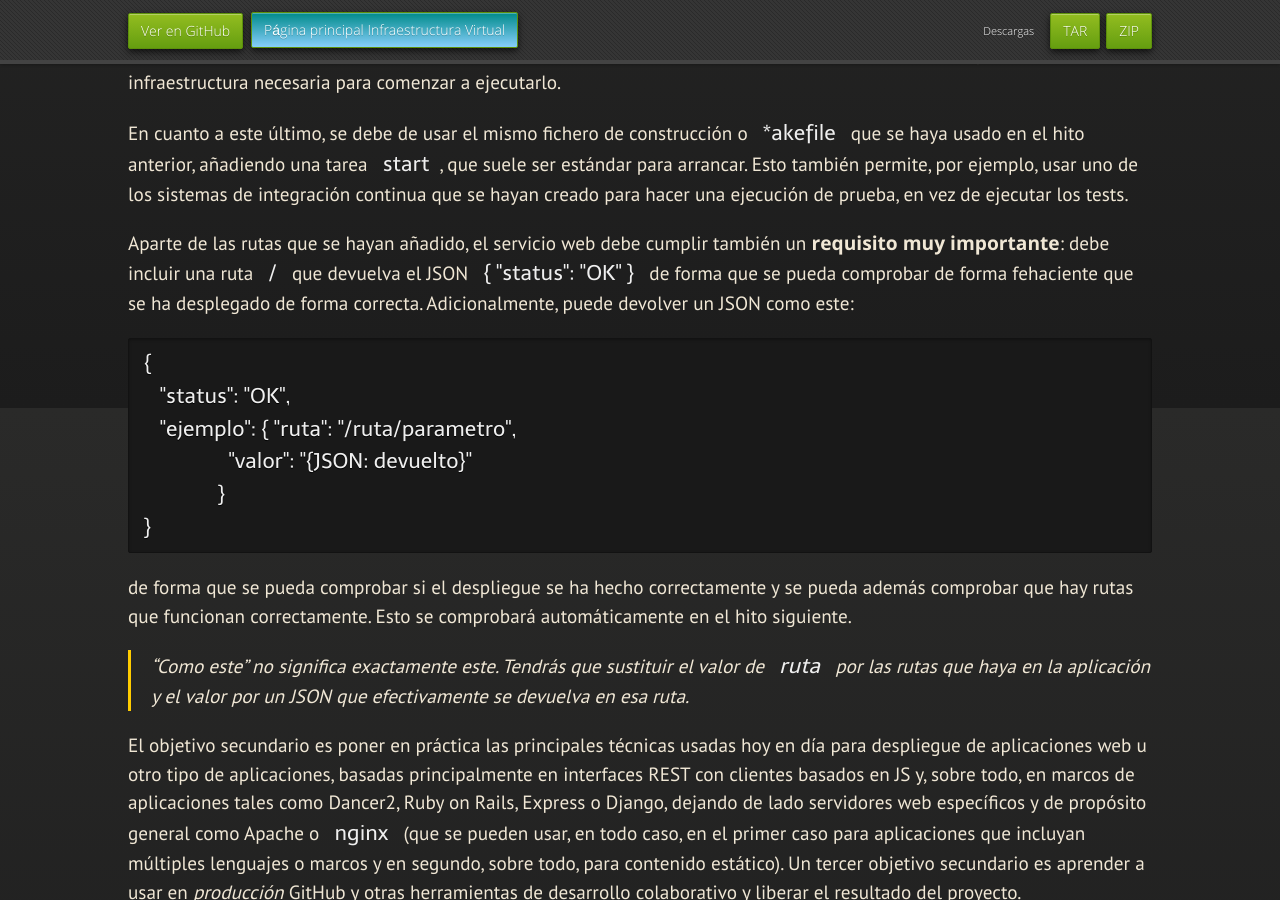
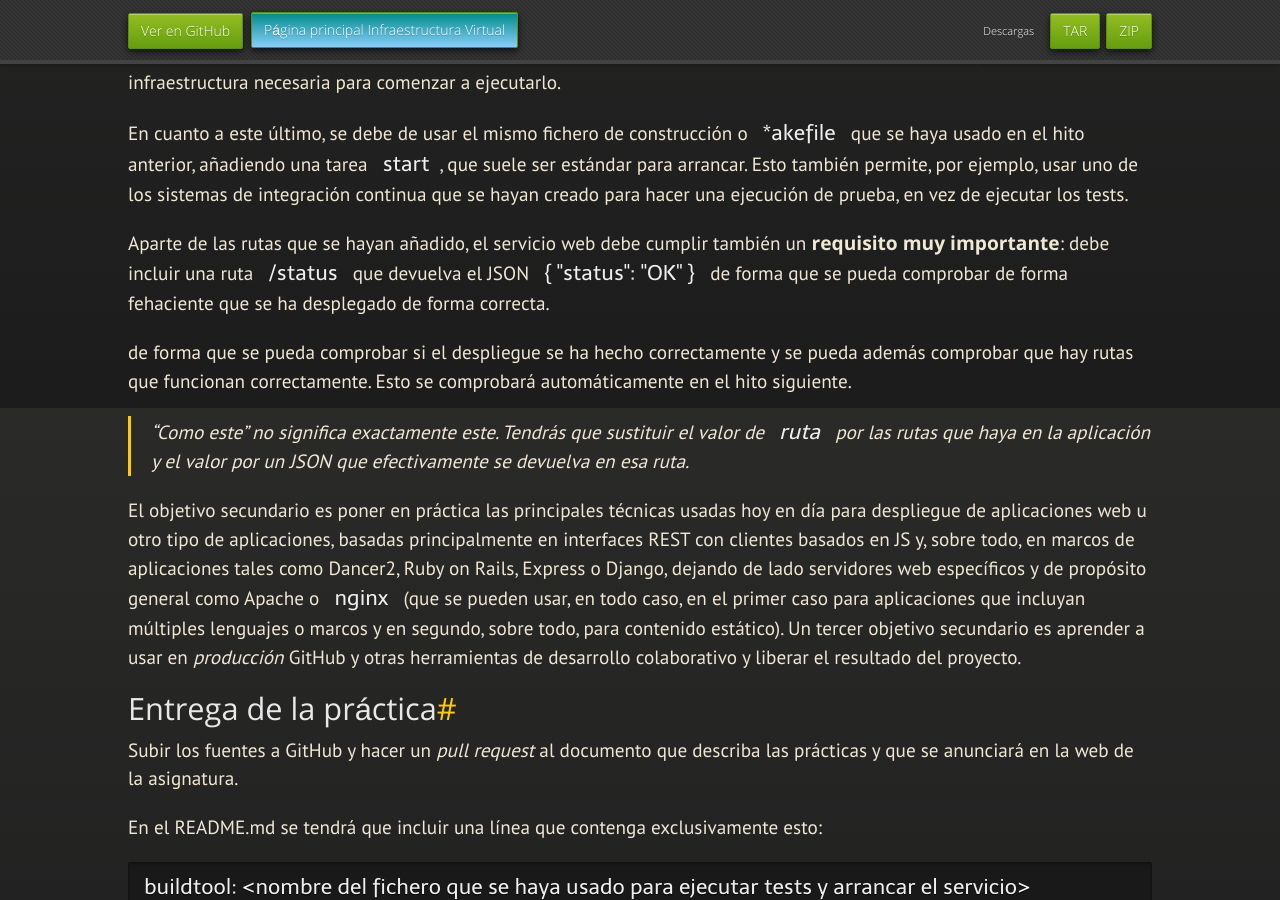
Before and after one commit to JJ/IV, a Jekyll site: the page built from documentos/proyecto/3.Microservicios.md, in a window 1280 px wide and 900 px high, scrolled down 492 px. Built offline with Jekyll 4.4.1, drawn with Linux system fonts in a browser that asks for light colours; nearby versions of some CDN libraries; some web fonts are replaced; our own code applies the rules of GitHub Pages for plain Markdown files.

Commit message:
Sync documentos/proyecto/3.Microservicios.md de master a gh-pages

````diff
--- a/documentos/proyecto/3.Microservicios.md
+++ b/documentos/proyecto/3.Microservicios.md
@@ -37,19 +37,9 @@ de integración continua que se hayan creado para hacer una ejecución
 de prueba, en vez de ejecutar los tests.
 
 Aparte de las rutas que se hayan añadido, el servicio web debe cumplir también un **requisito muy
-importante**: debe incluir una ruta `/` que devuelva el JSON `{
+importante**: debe incluir una ruta `/status` que devuelva el JSON `{
 "status": "OK" }` de forma que se pueda comprobar de forma fehaciente
-que se ha desplegado de forma correcta. Adicionalmente, puede devolver
-un JSON como este:
-
-```
-{
-   "status": "OK",
-   "ejemplo": { "ruta": "/ruta/parametro",
-                "valor": "{JSON: devuelto}"
-              }
-}
-```
+que se ha desplegado de forma correcta.
 
 de forma que se pueda comprobar si el despliegue se ha hecho
 correctamente y se pueda además comprobar que hay rutas que funcionan
````
